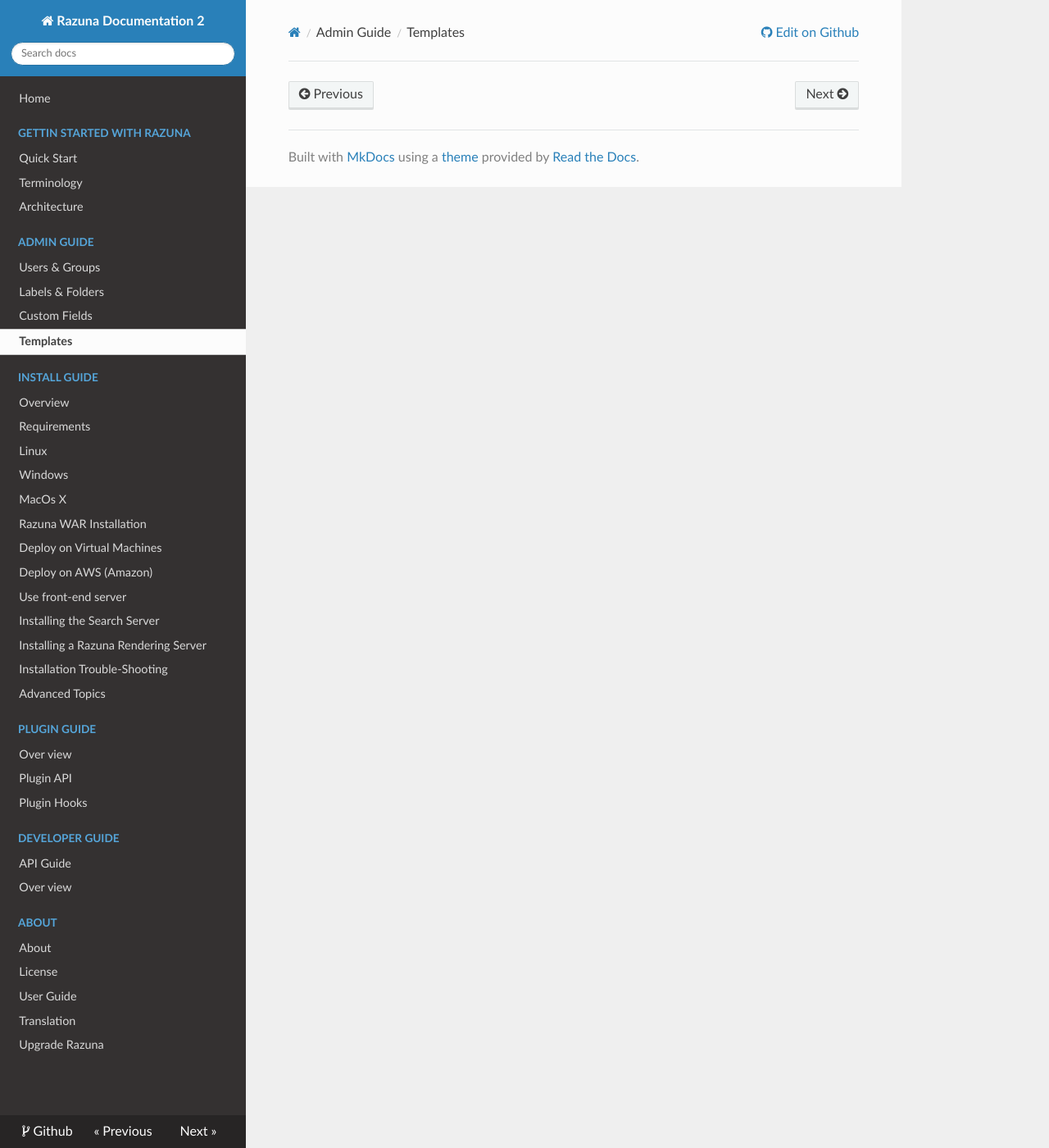
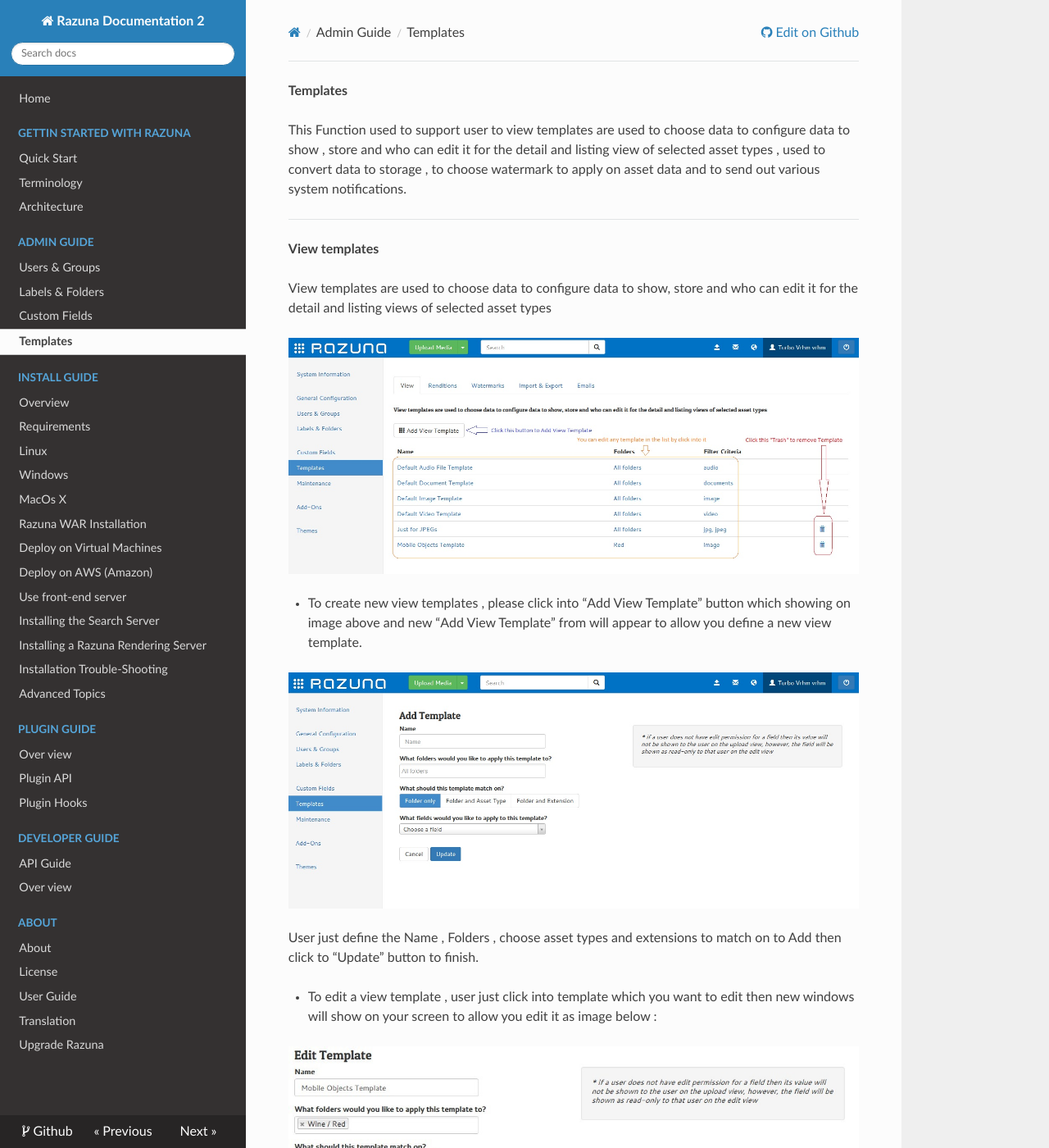
Before and after one commit to razuna/razuna-docs, an MkDocs documentation site: the page built from docs/Admin_2.0/Templates.md, in a window 1280 px wide and 1400 px high. Shown: the whole window at 82% size. Built offline with MkDocs 1.6.1, drawn with Linux system fonts in a browser that asks for light colours; nearby versions of some CDN libraries; old or Windows-style settings are respelled for this version of MkDocs; some of the changed text lies outside the part shown.

Commit message:
Create new content for Templates in Administration of Razuna 2.0

```diff
--- a/docs/Admin_2.0/Templates.md
+++ b/docs/Admin_2.0/Templates.md
@@ -0,0 +1,74 @@
+**Templates**
+
+This Function used to support user to view templates are used to choose data to configure data to show , store and who can edit it for the detail and listing view of selected asset types , used to convert data to storage , to choose watermark to apply on asset data and to send out various system notifications.
+
+___
+
+**View templates**
+
+View templates are used to choose data to configure data to show, store and who can edit it for the detail and listing views of selected asset types
+
+![](/Admin_2.0/img/Template_view1.jpg)
+
+
+* To create new view templates , please click into "Add View Template" button which showing on image above and new "Add View Template" from will appear to allow you define a new view template.
+
+![](/Admin_2.0/img/Template_view_add.jpg)
+
+User just define the Name , Folders , choose asset types and extensions to match on to Add then click to "Update" button to finish.
+
+
+* To edit a view template , user just click into template which you want to edit then new windows will show on your screen to allow you edit it as image below :
+
+![](/Admin_2.0/img/edit_view_template1.jpg)
+
+___
+
+**Renditions**
+
+Rendition templates are used to convert data to storage
+
+![](/Admin_2.0/img/temp_ren_1.jpg)
+
+* To add new Rendition Template , please click into "Add Rendition Template" button , the new form will appear to allow you define the new template as below :
+
+![](/Admin_2.0/img/New_Ren_Temp1.jpg)
+
+From the image above , you can see 3 tags for **Images** , **Videos** and **Audios** Rendition. If you want to add more format files or more resolution just click to "**Add**" button to add more type of rendtions. Or click into "**Trash**" icon to remove unwanted file format types.
+
+After all , click "Update" to save the settings and finish.
+
+* Edit Rendition Template
+
+From the main screen of Rendition Template , user click to any "**Rendition Template**" Name and new Edit Form will appears to allow you edit the content of this Rendition Template. In addition , you can add more format files or remove current format files in this **Rendition Template** as well.
+
+![](/Admin_2.0/img/edit_Ren_Temp1.jpg)
+
+___
+
+**Watermarks**
+
+**Watermark templates are used to choose watermark to apply on asset data**
+
+![](/Admin_2.0/img/wm_temp_1.jpg)
+
+* To "**Add Watermark Template**" , please click into "Add Watermark Template" button from image as showing by image above. Then , a new form will appears to allow you define a new template as below :
+
+![](/Admin_2.0/img/Add_wm_1.jpg)
+
+* To Edit a Watermark Template , user just click into any current template name in the list. New Edit form will showing on your screen to allow you change the content of this template.
+
+![](/Admin_2.0/img/edit_wm_1.jpg)
+
+___
+
+**Import & Export**
+
+
+___
+
+**Emails**
+
+**Below you will find all customizable email templates. These email templates are being used to send out various system notifications. If there is no context in which to determine an appropriate sender the default from address (set just below) will be used.**
+
+![](/Admin_2.0/img/emails_temp1.jpg)
```
Also changed, not shown: docs/Admin_2.0/img/Add_wm_1.jpg (added), docs/Admin_2.0/img/Emails_temp1.jpg (added), docs/Admin_2.0/img/New_Ren_Temp1.jpg (added), docs/Admin_2.0/img/Temp_Ren_1.jpg (added), docs/Admin_2.0/img/Template_view1.jpg (added), docs/Admin_2.0/img/Template_view_add.jpg (added), docs/Admin_2.0/img/WM_temp_1.jpg (added), docs/Admin_2.0/img/edit_ren_temp1.jpg (added), docs/Admin_2.0/img/edit_view_template1.jpg (added), docs/Admin_2.0/img/edit_wm_1.jpg (added).
